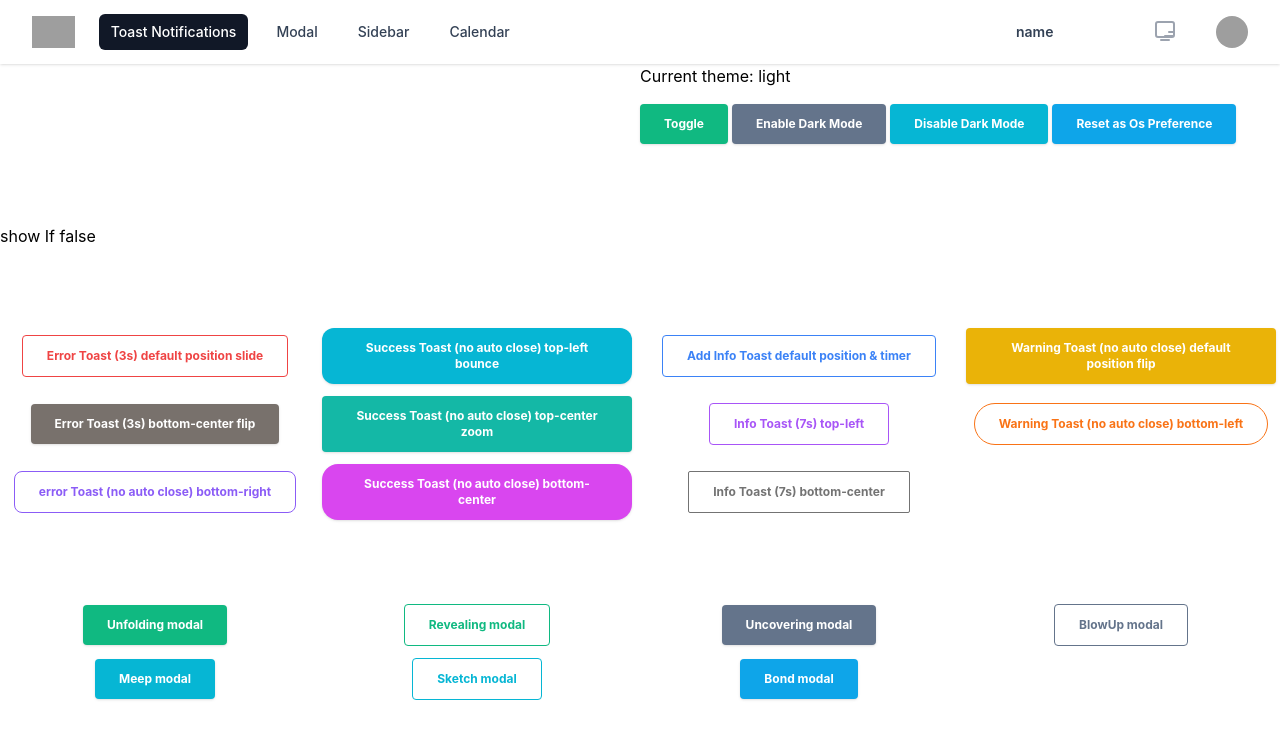
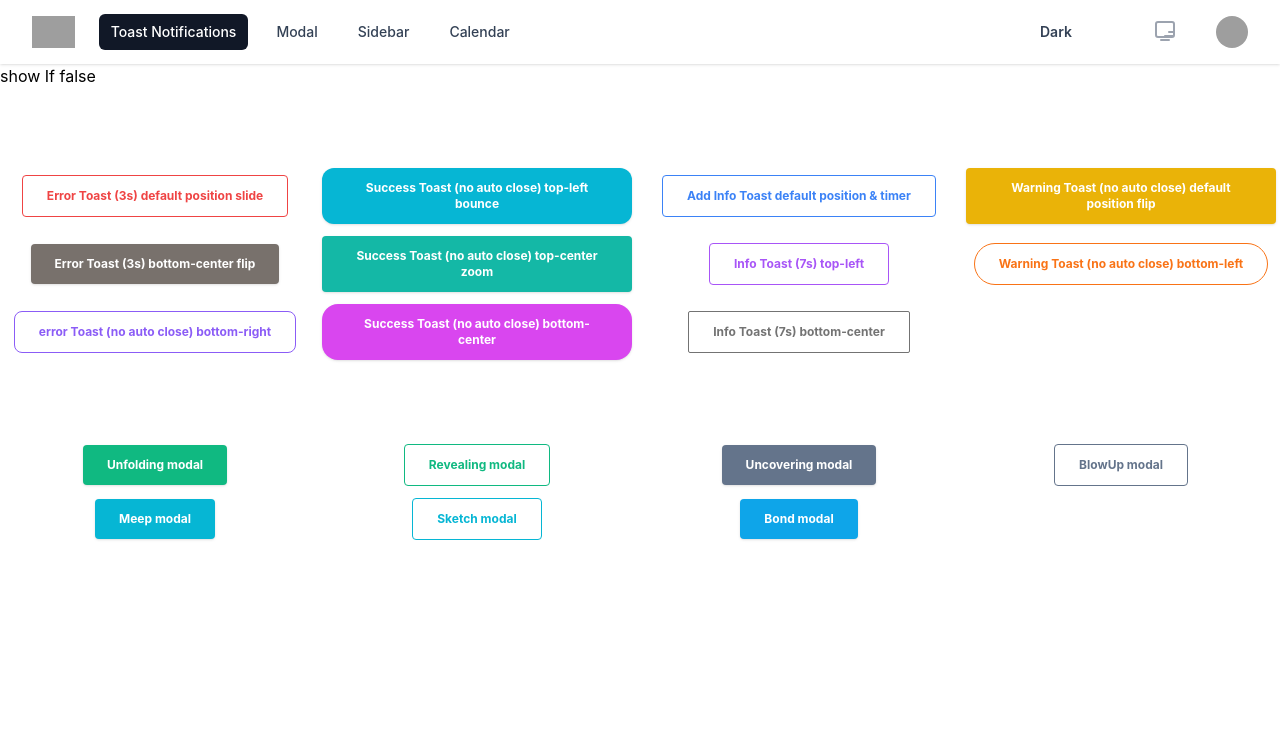
Before and after one commit to mehdad-hussain/toast-notification, a React (Create React App) app: page /Toast in a window 1280 px wide. Shown: the top 738 px of the page. Built offline with nearby package versions, Linux system fonts and the light colour scheme; grey boxes are pictures that could not be loaded.

Commit message:
22/2 - hover dropdown comp added

```diff
--- a/src/App.js
+++ b/src/App.js
@@ -1,64 +1,18 @@
-import React, { useEffect } from "react";
+import React from "react";
 // prettier-ignore
-
-import { BtnSolid, Nav, ToastContainer } from "components";
-import { useDarkMode, useDocumentTitle } from "hooks";
+import { Nav, ToastContainer } from "components";
+import { useDocumentTitle } from "hooks";
 import { Home } from "pages";
 
 export const ToastContext = React.createContext();
 
 function App() {
-  const { isDarkMode, toggle, enable, disable, reset } = useDarkMode();
-
   useDocumentTitle("Notification");
 
   return (
     <>
       <Nav />
-      <div className="w-1/2 h-40 mt-0 ml-auto">
-        <p className="mb-4 dark:text-white">
-          Current theme: {isDarkMode ? "dark" : "light"}
-        </p>
 
-        <BtnSolid
-          onClick={toggle}
-          bgColor="bg-emerald-500"
-          text="text-xs text-white font-bold"
-          padding="px-6 py-3"
-          borderRadius="rounded"
-        >
-          Toggle
-        </BtnSolid>
-
-        <BtnSolid
-          onClick={enable}
-          bgColor="bg-slate-500"
-          text="text-xs text-white font-bold"
-          padding="px-6 py-3"
-          borderRadius="rounded"
-        >
-          Enable Dark Mode
-        </BtnSolid>
-
-        <BtnSolid
-          onClick={disable}
-          bgColor="bg-cyan-500"
-          text="text-xs text-white font-bold"
-          padding="px-6 py-3"
-          borderRadius="rounded"
-        >
-          Disable Dark Mode
-        </BtnSolid>
-        <BtnSolid
-          onClick={reset}
-          bgColor="bg-sky-500"
-          text="text-xs text-white font-bold"
-          padding="px-6 py-3"
-          borderRadius="rounded"
-        >
-          Reset as Os Preference
-        </BtnSolid>
-      </div>
       <ToastContainer>
         <Home />
       </ToastContainer>
--- a/src/components/dropdowns/DropMenuItem.jsx
+++ b/src/components/dropdowns/DropMenuItem.jsx
@@ -1,5 +1,7 @@
+import { forwardRef } from "react";
 import { useDropdown } from "./use-dropdown";
-export const DropMenuItem = (props) => {
+
+export const DropMenuItem = forwardRef((props, ref) => {
   const { value, title, children } = props;
   const { selectItem } = useDropdown();
 
@@ -12,4 +14,4 @@ export const DropMenuItem = (props) => {
       {children ? children : <p>{title}</p>}
     </div>
   );
-};
+});
--- a/src/components/dropdowns/hover-dropdown/HoverDropdown.jsx
+++ b/src/components/dropdowns/hover-dropdown/HoverDropdown.jsx
@@ -1,11 +1,11 @@
-import { Children, useState } from "react";
+import { useState } from "react";
 import { joinClasses } from "util";
 // import styles from "./HoverDropDown.module.scss";
 
 export const HoverDropDown = (props) => {
   let { list, haveImage, width } = props;
 
-  // const [selectedItem, setSelectedItem] = useState(list[0]);
+  const [selectedItem, setSelectedItem] = useState(list[0]);
 
   haveImage = haveImage === undefined ? true : haveImage;
 
@@ -25,7 +25,7 @@ export const HoverDropDown = (props) => {
       <div className={classes}>
         {/* section: selected option */}
         <div className="flex items-center space-x-2">
-          {/* {haveImage && (
+          {haveImage && (
             <div className="w-4 h-2">
               <img
                 src={selectedItem.img}
@@ -33,25 +33,23 @@ export const HoverDropDown = (props) => {
                 className="object-cover "
               />
             </div>
-          )} */}
-          <h6 className="text-sm font-semibold text-right text-slate-700 dark:text-gray-300">
-            {/* {selectedItem.title} */}
-            name
+          )}
+          <h6 className="text-sm font-semibold text-right text-slate-700 dark:text-gray-300 whitespace-nowrap">
+            {selectedItem?.title}
           </h6>
         </div>
 
         {/* section: dropdown container */}
         <div className={containerClasses}>
-          {/* {list?.map((item, index) => {
+          {list?.map((item, index) => {
             return (
               <button
                 type="button"
                 key={index}
-                onClick={
-                  props.onClick
-                    ? props.onClick
-                    : () => console.log("Button Clicked")
-                }
+                onClick={() => {
+                  setSelectedItem(item);
+                  item?.onClick();
+                }}
                 className="flex items-center w-full space-x-2 border-b border-b-gray-300 last:border-b-0"
               >
                 {haveImage && (
@@ -68,9 +66,7 @@ export const HoverDropDown = (props) => {
                 </p>
               </button>
             );
-          })} */}
-
-          {props.children}
+          })}
         </div>
       </div>
     </>
--- a/src/components/navbar/Nav.jsx
+++ b/src/components/navbar/Nav.jsx
@@ -1,12 +1,8 @@
 import { HoverDropDown } from "components";
-import { DropMenuItem } from "components/dropdowns/DropMenuItem";
-import { useDropdown } from "components/dropdowns/use-dropdown";
 import { useDarkMode } from "hooks";
 
 export const Nav = () => {
-  const { isDarkMode, toggle, enable, disable, reset } = useDarkMode();
-  const { selectedItem, selectItem } = useDropdown();
-  console.log("selectedItem", selectedItem);
+  const { enable, disable, reset } = useDarkMode();
 
   return (
     <>
@@ -104,12 +100,13 @@ export const Nav = () => {
                 </div>
                 {/* make a theme switcher button with 3 options */}
               </div>
-              <HoverDropDown>
-                <DropMenuItem title="Light" value="light">
-                  <button onClick={enable}>Light</button>
-                </DropMenuItem>
-                <DropMenuItem title="Dark" value="dark"></DropMenuItem>
-              </HoverDropDown>
+              <HoverDropDown
+                list={[
+                  { title: "Dark", value: "dark", onClick: enable },
+                  { title: "Light", value: "light", onClick: disable },
+                  { title: "System", value: "reset", onClick: reset },
+                ]}
+              ></HoverDropDown>
               {/* section: Theme switcher */}
               <div className="absolute inset-y-0 right-0 flex items-center pr-16 sm:static sm:inset-auto sm:ml-6 sm:pr-0">
                 <div className="relative ml-3">
```
